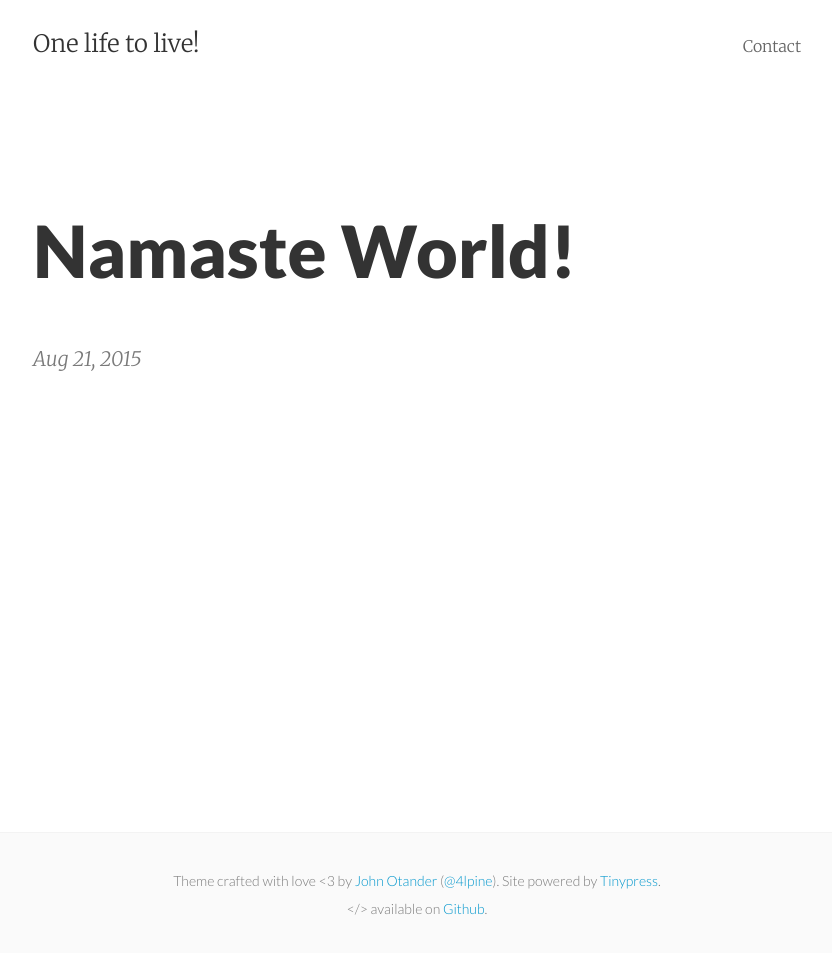
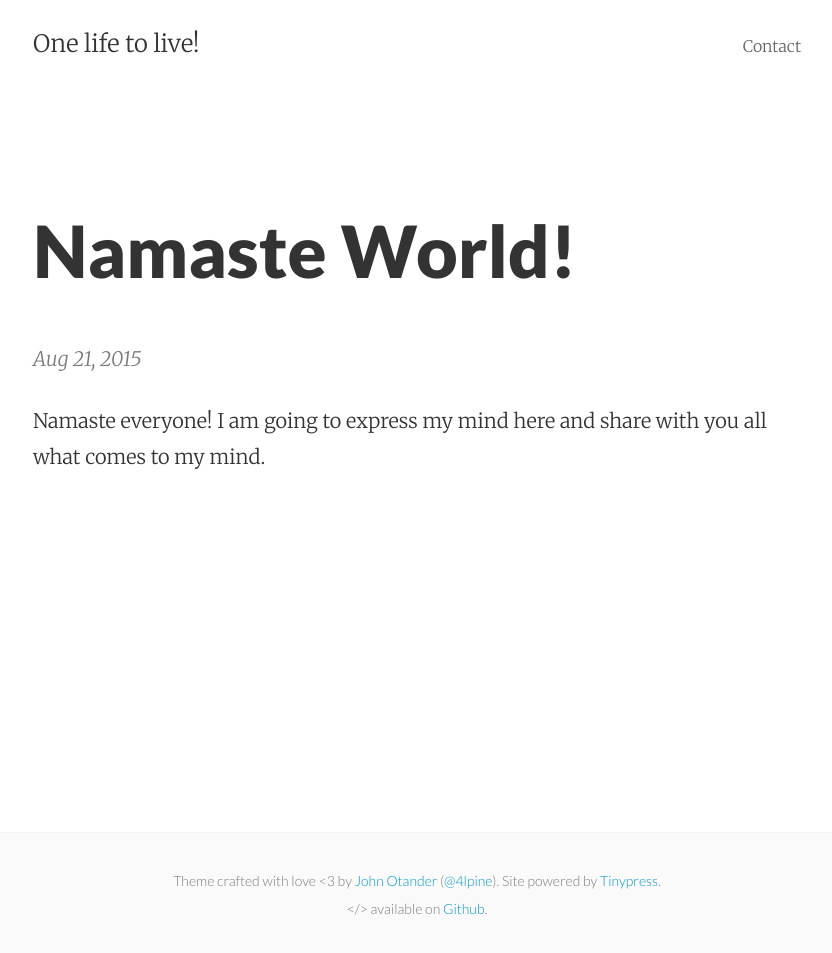
Before and after one commit to bineetgh/bineetgh.github.io, a Jekyll site: the page built from _posts/2015-08-21-hello-world.markdown, in a window 1280 px wide. Shown: the whole page, without its empty margins (223-1055 px from the left). Built offline with Jekyll 4.4.1, drawn with Linux system fonts in a browser that asks for light colours.

Commit message:
Post update: Namaste World!

```diff
--- a/_posts/2015-08-21-hello-world.markdown
+++ b/_posts/2015-08-21-hello-world.markdown
@@ -3,3 +3,4 @@ published: true
 title: Namaste World!
 layout: post
 ---
+Namaste everyone! I am going to express my mind here and share with you all what comes to my mind.
```
